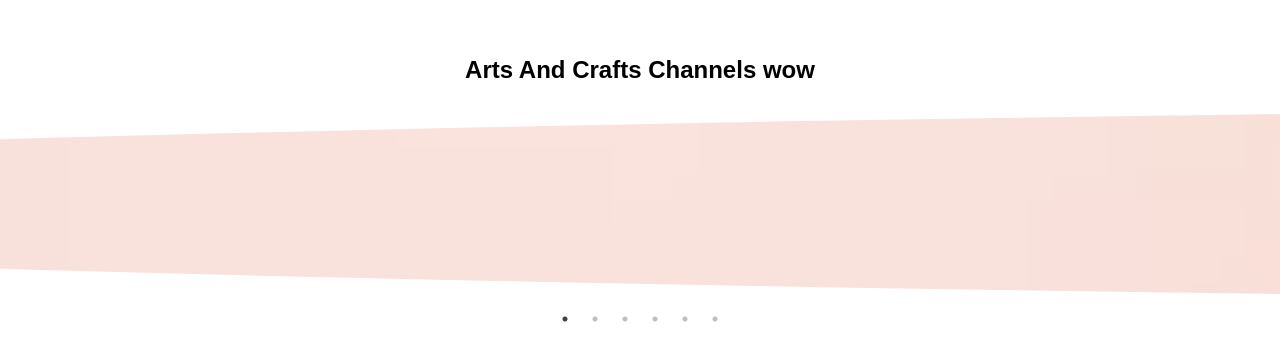
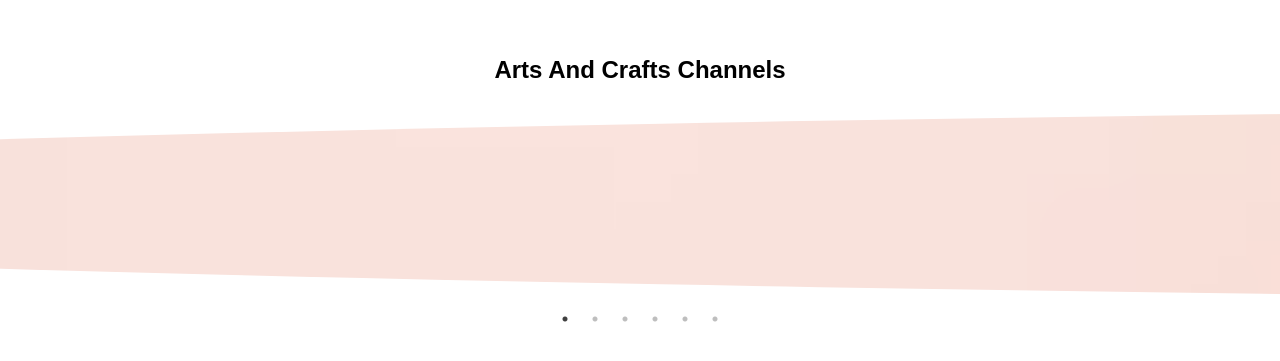
Before and after one commit to vhiangster/video-player, a plain HTML site: page home-categories/arts.html in a window 1280 px wide. Shown: the part 225-586 px from the top of the page. Drawn offline with nearby package versions, Linux system fonts and the light colour scheme.

Commit message:
Delete wow text in arts webpage

```diff
--- a/home-categories/arts.html
+++ b/home-categories/arts.html
@@ -11,7 +11,7 @@
 <body>
     <main class="wrapper-channel">
         <h2>
-            Arts And Crafts Channels wow
+            Arts And Crafts Channels
         </h2>
         <article class="carousel">
             <div class='item amandarlee-img'></div>
```
